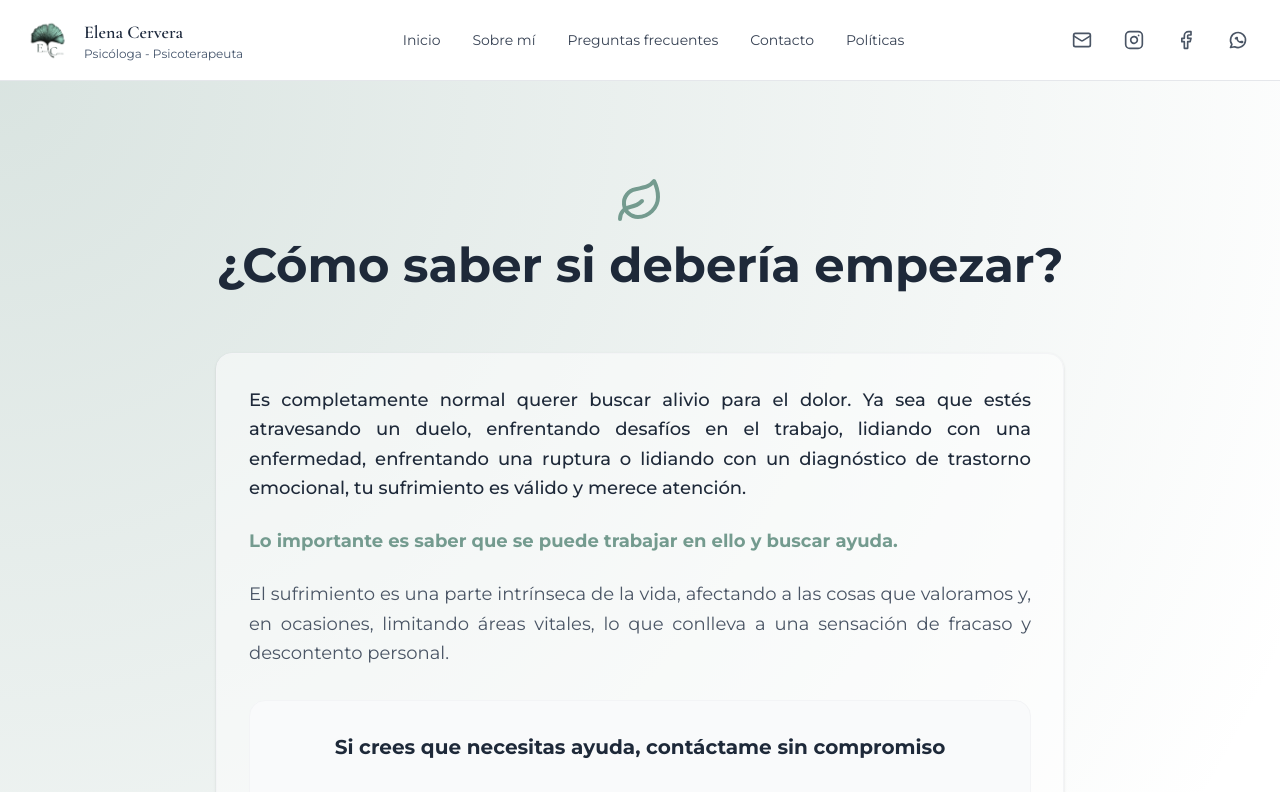
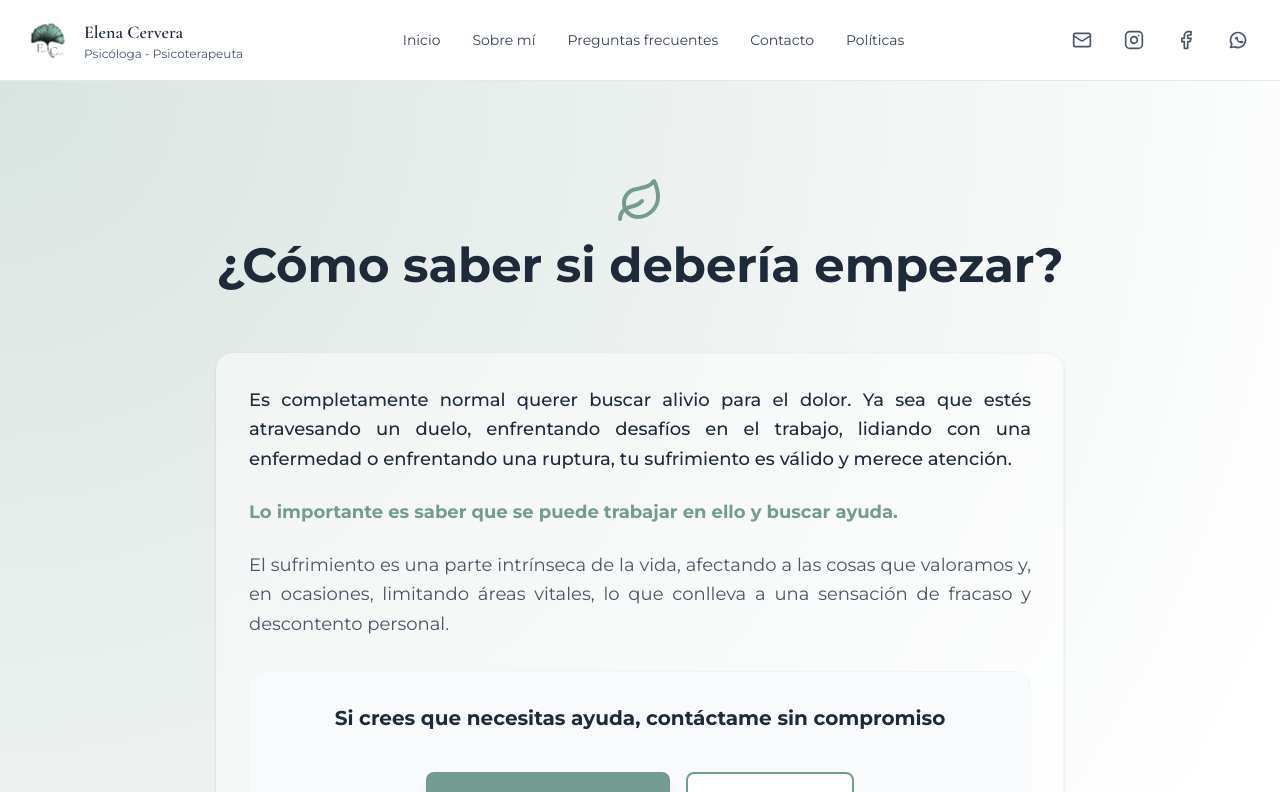
Before and after one commit to aleeeex25234/psocologa, a Next.js app: page /como-saber-si-deberia-empezar in a window 1280 px wide. Shown: the top 792 px of the page. Built offline with nearby package versions, Linux system fonts and the light colour scheme.

Commit message:
arreglo texto

```diff
--- a/app/como-saber-si-deberia-empezar/page.tsx
+++ b/app/como-saber-si-deberia-empezar/page.tsx
@@ -15,7 +15,7 @@ export default function ComoSaberSiEmpezar() {
                 <div className="space-y-8 md:space-y-12 text-gray-600 leading-relaxed text-sm md:text-lg">
                     <section className="bg-white/50 p-8 rounded-2xl border border-gray-100 shadow-sm space-y-6 text-justify">
                         <p className="font-medium text-gray-800">
-                            Es completamente normal querer buscar alivio para el dolor. Ya sea que estés atravesando un duelo, enfrentando desafíos en el trabajo, lidiando con una enfermedad, enfrentando una ruptura o lidiando con un diagnóstico de trastorno emocional, tu sufrimiento es válido y merece atención.
+                            Es completamente normal querer buscar alivio para el dolor. Ya sea que estés atravesando un duelo, enfrentando desafíos en el trabajo, lidiando con una enfermedad o enfrentando una ruptura, tu sufrimiento es válido y merece atención.
                         </p>
                         <p className="font-bold text-[#749B8F]">
                             Lo importante es saber que se puede trabajar en ello y buscar ayuda.
--- a/app/psicoterapia-integrativa/page.tsx
+++ b/app/psicoterapia-integrativa/page.tsx
@@ -15,7 +15,7 @@ export default function PsicoterapiaIntegrativa() {
                 <div className="space-y-8 md:space-y-12 text-gray-600 leading-relaxed text-sm md:text-lg">
                     <section className="bg-white/50 p-8 rounded-2xl border border-gray-100 shadow-sm text-justify">
                         <p>
-                            La Psicoterapia Integrativa es un enfoque unificador que valora la totalidad del individuo, abordando sus dimensiones afectiva, conductual, cognitiva, fisiológica y espiritual. Busca integrar aspectos no conscientes o no resueltos de la personalidad para fomentar una mayor espontaneidad, flexibilidad y capacidad de contacto con el mundo. Este enfoque combina diversas corrientes psicológicas (psicodinámica, humanista, cognitivo-conductual, Gestalt, entre otras) desde una perspectiva evolutiva, considerando las tareas y crisis de cada etapa vital. Además, promueve la integración personal del terapeuta y exige un compromiso ético con el aprendizaje continuo y el diálogo interdisciplinar. Su objetivo es potenciar el bienestar del individuo en los ámbitos intrapsíquico, interpersonal y socio-político, respetando sus límites y el entorno.
+                            La Psicoterapia Integrativa es un enfoque unificador que valora la totalidad del individuo, abordando sus dimensiones afectiva, conductual, cognitiva, fisiológica y espiritual. Busca integrar aspectos no conscientes o no resueltos de la personalidad para fomentar una mayor espontaneidad, flexibilidad y capacidad de contacto con el mundo. Este enfoque combina diversas corrientes psicológicas (psicodinámica, humanista, Gestalt, entre otras) desde una perspectiva evolutiva, considerando las tareas y crisis de cada etapa vital. Además, promueve la integración personal del terapeuta y exige un compromiso ético con el aprendizaje continuo y el diálogo interdisciplinar. Su objetivo es potenciar el bienestar del individuo en los ámbitos intrapsíquico, interpersonal y socio-político, respetando sus límites y el entorno.
                         </p>
                     </section>
                 </div>
```
